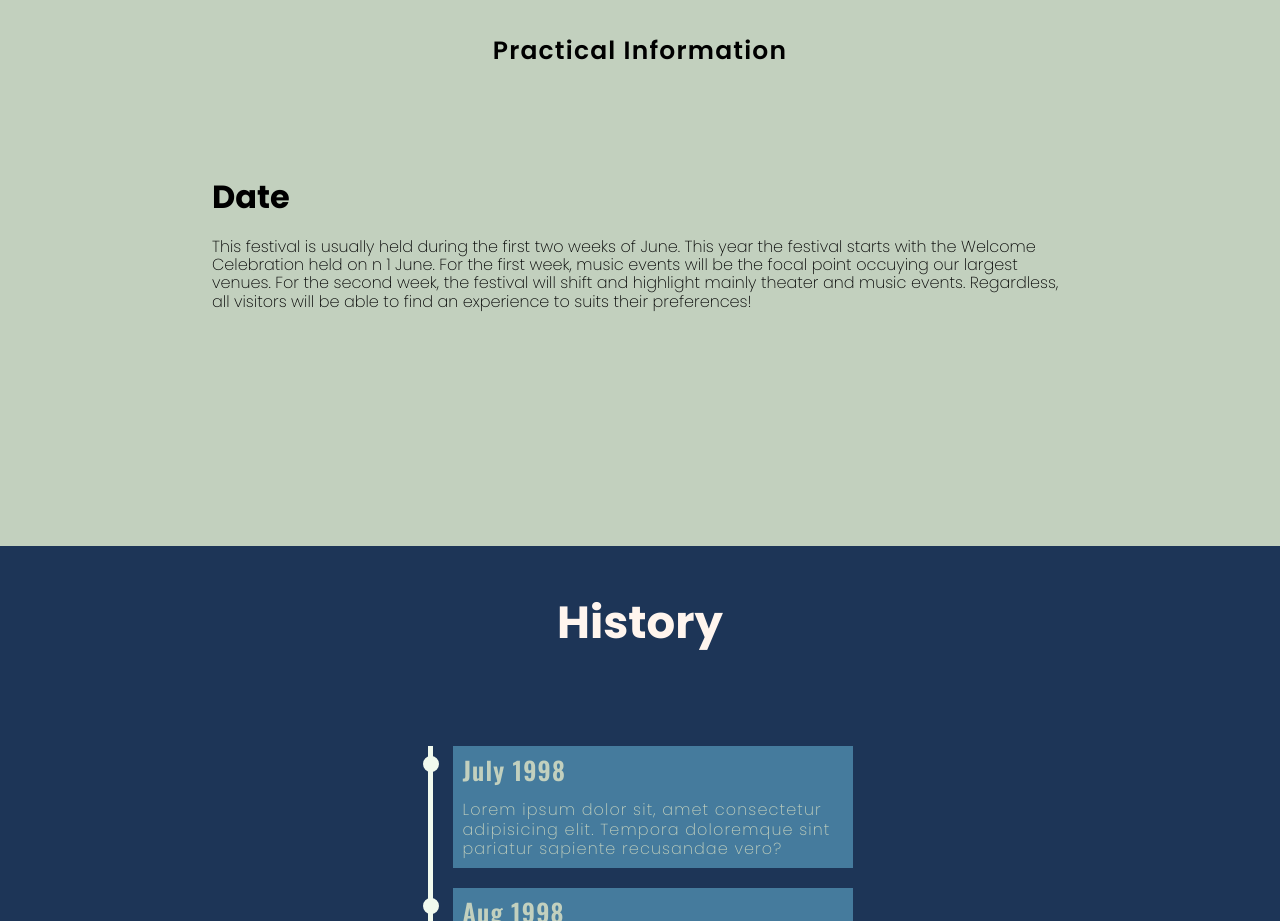
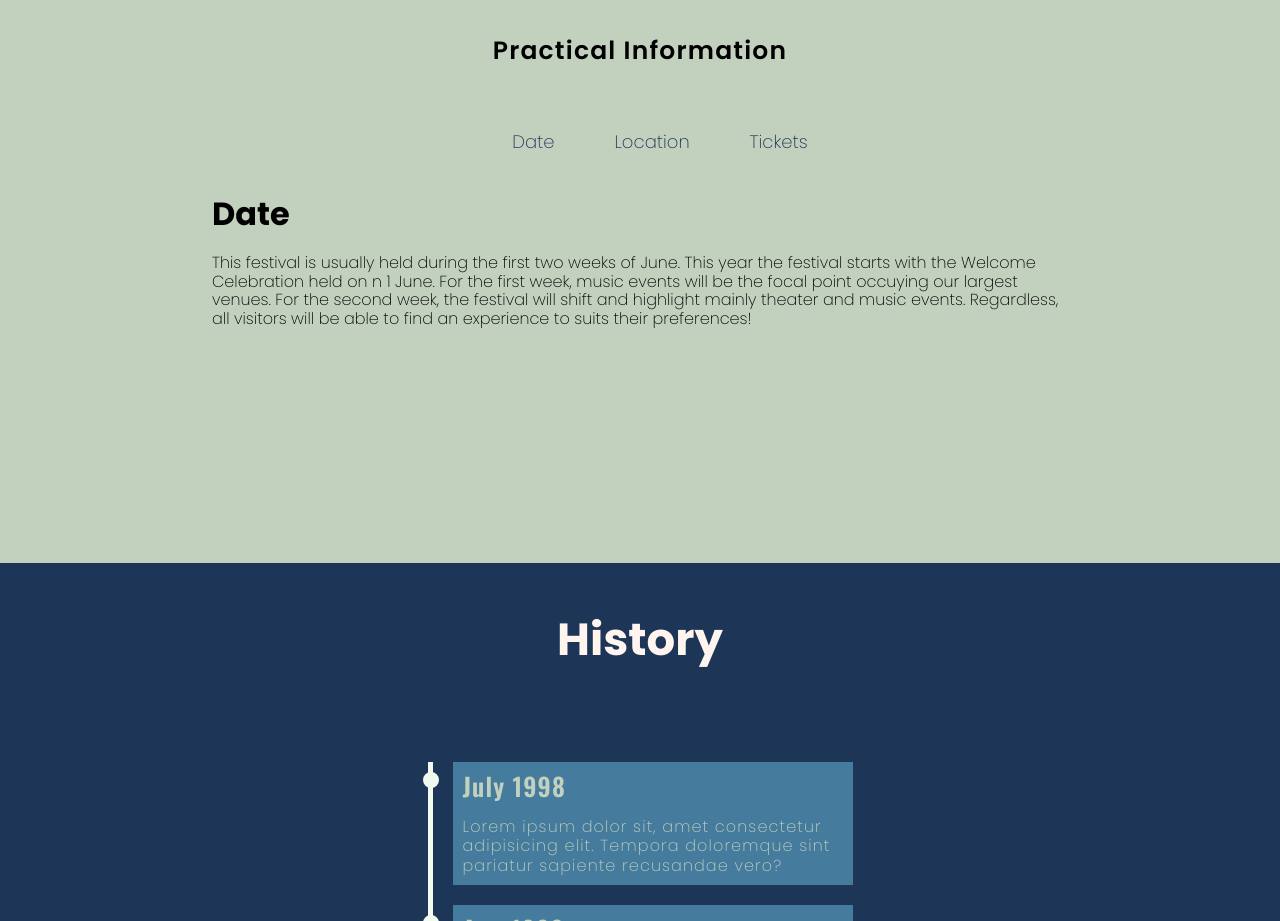
Before and after one commit to AndreaPrati98/Polimi--Hypermedia---project, a Nuxt app: page /festival in a window 1280 px wide. Shown: the part 1300-2221 px from the top of the page. Built offline with nearby package versions, Linux system fonts and the light colour scheme; a web font is replaced by a local one.

Commit message:
now working with multipleoverview

```diff
--- a/components/information-components/MultipleShortOverviewContainer.vue
+++ b/components/information-components/MultipleShortOverviewContainer.vue
@@ -10,7 +10,7 @@
                         :key="`element-${index}`"
                         >
                         <button @click="visibleText = element" class="button">
-                            {{element.name}}
+                            {{element.tabTitle}}
                         </button>
                     </li>
                 </ul>
--- a/pages/events/_id.vue
+++ b/pages/events/_id.vue
@@ -130,6 +130,7 @@ export default {
 
         return {
             data,
+            items,
         }
     },
     data() {
--- a/pages/festival.vue
+++ b/pages/festival.vue
@@ -19,8 +19,8 @@
   <!-- SECTION 3 -->
   <div class="section3" id="section-3">
     <MultipleShortOverviewContainer class="info-component"
-      :title="content.tabTitle"
-      :objList="items"
+      :title="content.tabComponentTitle"
+      :objList="tabItems"
        />
   </div>
 
@@ -51,7 +51,7 @@ export default {
       const content = {
         overviewTitle: "OVERVIEW",
         overviewDescription: "Lorem ipsum dolor sit amet consectetur adipisicing elit. Facilis ab accusantium harum! Nam placeat laboriosam ducimus odio et aut doloremque voluptatibus fugit odit harum? Quaerat aliquam quo sit? Mollitia facilis harum aliquid accusamus quasi error temporibus id totam ratione? Aperiam molestiae veniam sit? Odit, laborum. Explicabo minima doloremque dignissimos. Nihil ratione repudiandae quibusdam, incidunt qui veritatis nesciunt debitis velit quos. Quos tenetur neque repellendus aspernatur iste sed sunt porro rem adipisci labore nulla enim ea explicabo corporis ipsam officiis accusantium perferendis vero tempore soluta unde, aliquam reiciendis temporibus. Suscipit, explicabo doloribus? At nobis sequi voluptatum, quo ullam incidunt quos aspernatur?",
-        tabTitle: "Practical Information",
+        tabComponentTitle: "Practical Information",
       }
 
       const tabItems = [
@@ -70,7 +70,7 @@ export default {
       ]
       return {
         content: content,
-        items: tabItems,
+        tabItems: tabItems,
         timelineItems: timelineItems,
       }
     },
```
